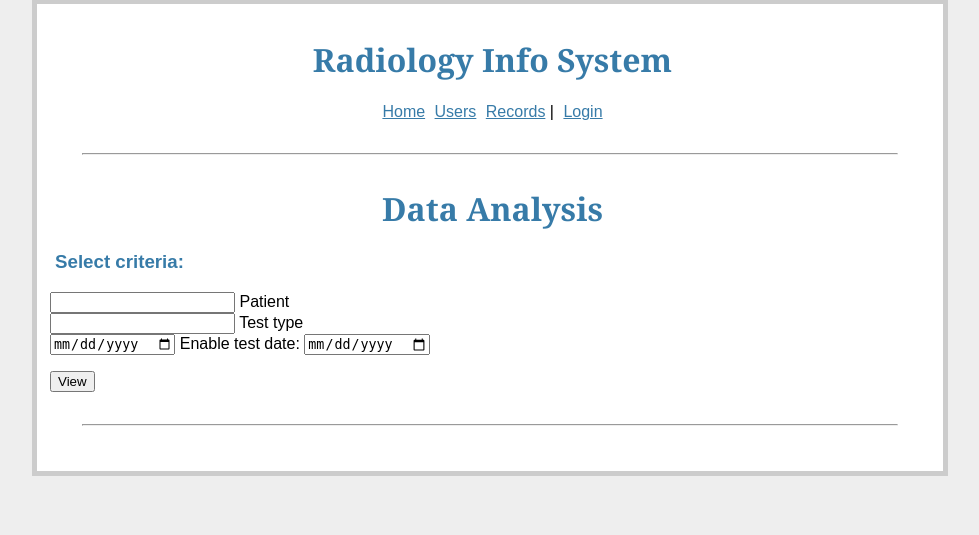
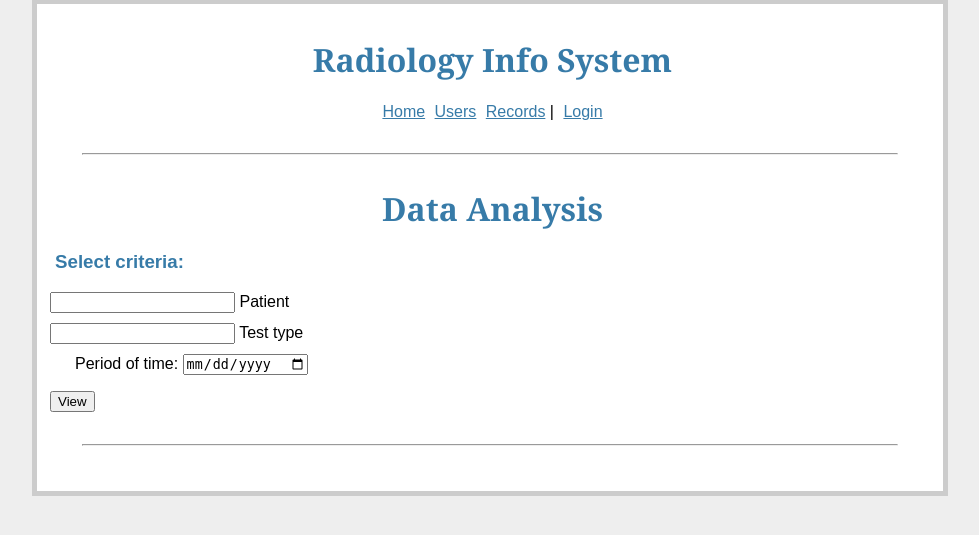
Before and after one commit to MarkGalloway/RIS, a Python web app: template app/templates/data_analysis_selector.html in a window 1280 px wide. Shown: the part 33-568 px from the top of the page, without its empty margins (150-1129 px from the left). Run offline with Jinja, Linux system fonts and the light colour scheme; the template is opened without the code that fills it: most values are stand-ins (such as "Sample title", 1, 10 or a date in 2020); form fields are guessed from the names that the template uses.

Commit message:
CSS touchups to data analysis

```diff
--- a/app/templates/data_analysis_selector.html
+++ b/app/templates/data_analysis_selector.html
@@ -10,13 +10,12 @@
     {{ form.hidden_tag() }}
 
     {# select by patient and/or test type #}
-    {{ form.patient }} {{ form.patient.label }} <br>
-    {{ form.test_type }} {{ form.test_type.label }} <br>
-
-    {# Select yearly, monthly, or daily for test date #}
-    {{ form.enable_test_date }}
-    {{ form.enable_test_date.label }}:
-    {{ form.test_date }}
+    <div>{{ form.patient }} {{ form.patient.label }}</div>
+    <div style="margin-top: 10px;">{{ form.test_type }} {{ form.test_type.label }}</div>
+    {# Select none, yearly, monthly, or daily for test date #}
+    <div style="margin-left: 25px; margin-top: 10px;">Period of time:
+        {{ form.test_date }}
+    </div>
     </p>
     <p><input type="submit" value="View"></p>
 </form>
--- a/app/views/util/selectors.py
+++ b/app/views/util/selectors.py
@@ -68,7 +68,7 @@ def selectTableRowsUsingFormForDataAnalysis(form):
 
     # Test Date Period
     # Hierarchy is Year, Year > Month, Year > Week
-    if form.enable_test_date.data and form.test_date.data != 'None':
+    if form.test_date.data != form.NONE_LABEL:
         # just year
         selectFields.append(func.year(models.Record.test_date).label(form.YEAR_LABEL))
         # year > month
```
Also changed, not shown: app/forms/data_analysis.py (+5 -4 lines).
